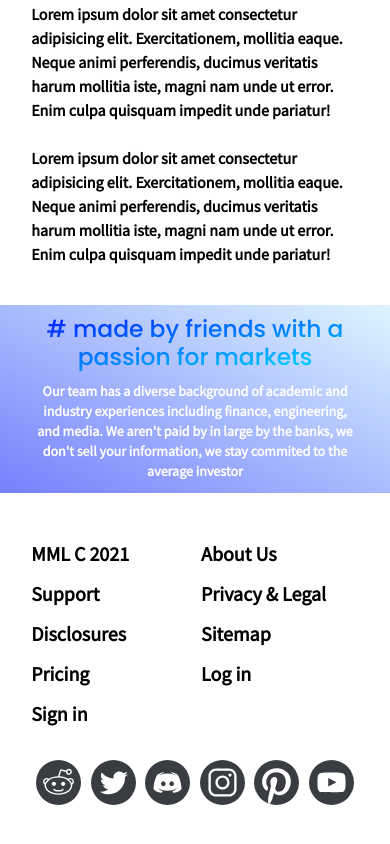
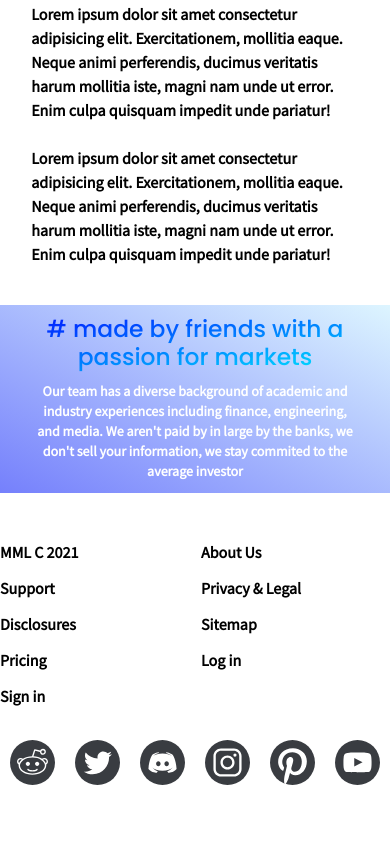
Before and after one commit to jonkarrer/market_maker, a Next.js app: page / in a window 390 px wide. Shown: the part 4742-5586 px from the top of the page. Built offline with nearby package versions, Linux system fonts and the light colour scheme.

Commit message:
mobile done

```diff
--- a/pages/index.tsx
+++ b/pages/index.tsx
@@ -266,10 +266,10 @@ export default function Home() {
           average investor
         </p>
       </section>
-      <footer className="my-12% sm:py-5 mx-std text-xl sm:w-1/2 m-auto">
+      <footer className="my-12% m-auto sm:my-10 sm:w-11/12 lg:w-4/5 lg:text-xl ">
         <nav
           id="links"
-          className="grid grid-cols-2 gap-3 sm:flex sm:justify-around"
+          className="grid grid-cols-2 gap-3 sm:text-2vw sm:flex sm:justify-around lg:text-1.5vw"
         >
           <a>MML C 2021</a>
           <a href="">About Us</a>
@@ -283,7 +283,7 @@ export default function Home() {
         </nav>
         <nav
           id="icons"
-          className="flex justify-around sm:justify-center my-8 sm:my-5"
+          className="flex justify-around my-8 sm:justify-evenly sm:w-2/3 mx-auto sm:my-12"
         >
           <a href="">
             <img src="./assets/Social/reddit-dk.svg" alt="reddit icon" />
```
